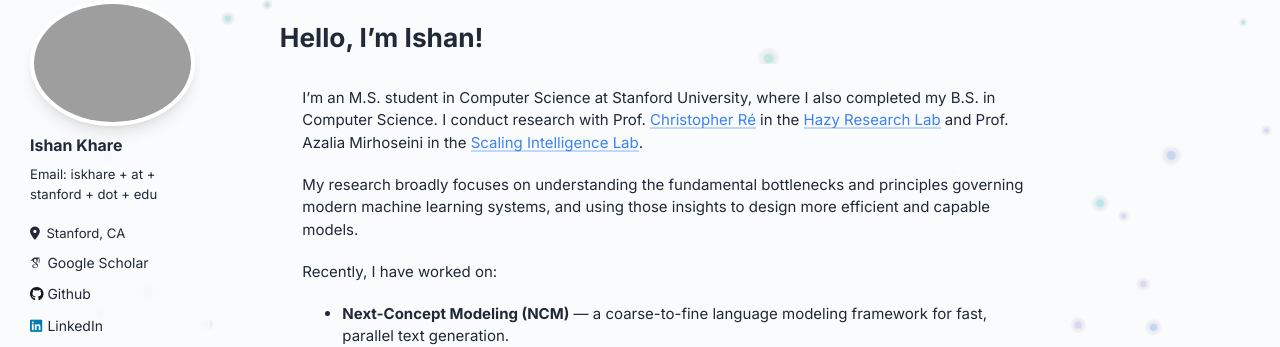
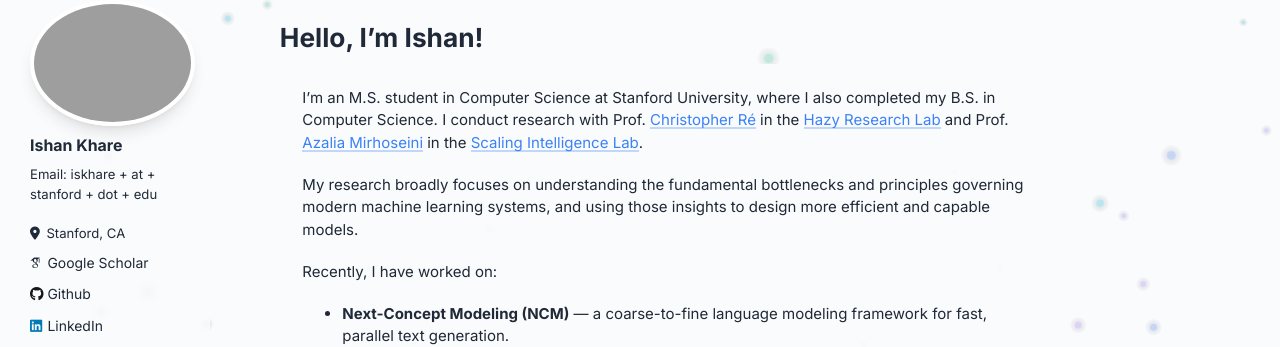
Before and after one commit to iskhare/iskhare.github.io, a Jekyll site: the page built from _pages/about.md, in a window 1280 px wide and 900 px high. Shown: the part 100-447 px from the top of the window. Built offline with Jekyll 4.4.1, drawn with Linux system fonts in a browser that asks for light colours; some web fonts are replaced; part of the change alters nothing that is shown.

Commit message:
Update link

```diff
--- a/_pages/about.md
+++ b/_pages/about.md
@@ -9,7 +9,7 @@ redirect_from:
   - /about.html
 ---
 
-I’m an M.S. student in Computer Science at Stanford University, where I also completed my B.S. in Computer Science. I conduct research with Prof. [Christopher Ré](https://cs.stanford.edu/~chrismre/) in the [Hazy Research Lab](https://hazyresearch.stanford.edu/) and Prof. Azalia Mirhoseini in the [Scaling Intelligence Lab](https://scalingintelligence.stanford.edu/).
+I’m an M.S. student in Computer Science at Stanford University, where I also completed my B.S. in Computer Science. I conduct research with Prof. [Christopher Ré](https://cs.stanford.edu/~chrismre/) in the [Hazy Research Lab](https://hazyresearch.stanford.edu/) and Prof. [Azalia Mirhoseini](https://www.azaliamirhoseini.com/) in the [Scaling Intelligence Lab](https://scalingintelligence.stanford.edu/).
 
 My research broadly focuses on understanding the fundamental bottlenecks and principles governing modern machine learning systems, and using those insights to design more efficient and capable models.
 
```
